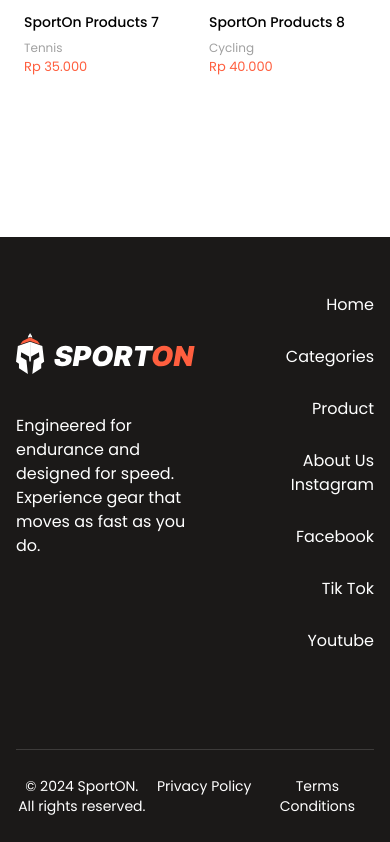
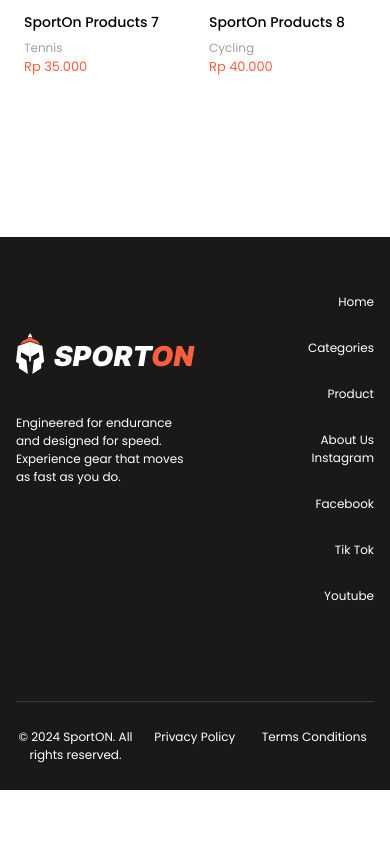
Before and after one commit to Ditadit-ctrl/SportOn-fe, a Next.js app: page / in a window 390 px wide. Shown: the part 3183-4025 px from the top of the page. After the commit the page ends 3973 px from the top, so only its background shows below. Built offline with nearby package versions, Linux system fonts and the light colour scheme.

Commit message:
added some changes

```diff
--- a/app/(landing)/components/layouts/footer.tsx
+++ b/app/(landing)/components/layouts/footer.tsx
@@ -3,7 +3,7 @@
 
 const Footer = () => {
     return (
-        <footer className="px-4 bg-dark-alternate text-white mt-20">
+        <footer className="px-4 bg-dark-alternate text-white mt-20 text-[12px] sm:text-base">
             <div className="container mx-auto flex justify-between pt-14 pb-24">
                 <div className="w-105">
                     <Image src="/img/layouts/logo-footer.svg" alt="SportON Logo" width={187} height={44} className="my-10" />
@@ -25,7 +25,7 @@
                 </div>
             </div>
             <div className="border-t border-t-white/15 text-center md:test-left">
-                <div className="container mx-auto py-6.5 flex justify-between text-sm">
+                <div className="container mx-auto py-6.5 flex justify-between">
                     <span>© 2024 SportON. All rights reserved.</span>
                     <div className="grid grid-cols-2 w-105">
                         <Link href="#">Privacy Policy</Link>
```
